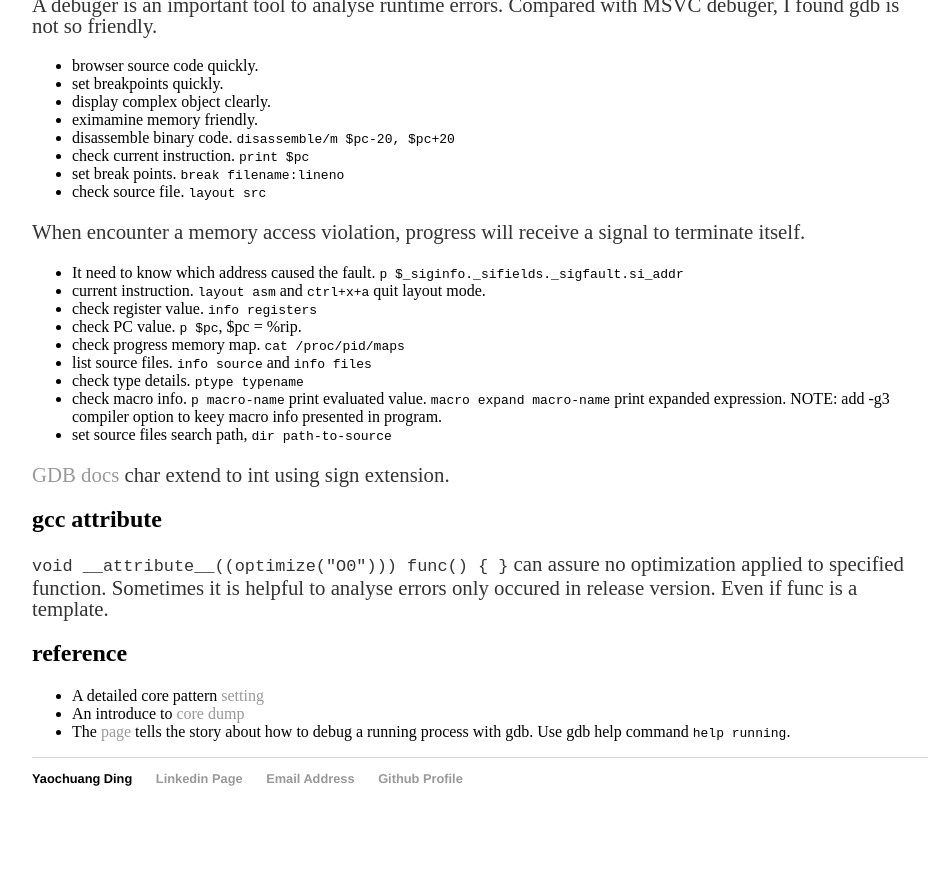
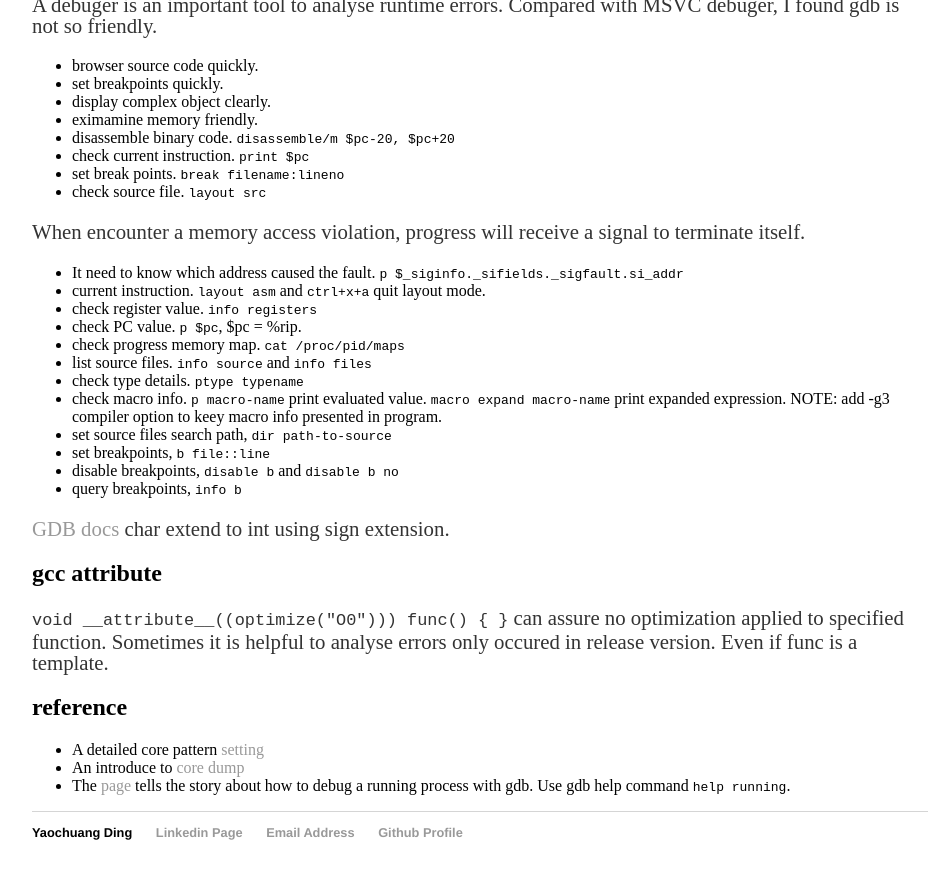
Before and after one commit to ychding11/ychding11.github.io, a Jekyll site: the page built from _posts/2015-03-12-Linux-Debug-summary.md, in a window 1280 px wide and 900 px high, scrolled down 1627 px. Shown: the top 879 px of the window, without its empty margins (160-1095 px from the left). Built offline with Jekyll 4.4.1, drawn with Linux system fonts in a browser that asks for light colours; before the commit the page ends 2473 px from its top, so only the background shows below that.

Commit message:
1. add gdb command

```diff
--- a/_posts/2015-03-12-Linux-Debug-summary.md
+++ b/_posts/2015-03-12-Linux-Debug-summary.md
@@ -114,6 +114,9 @@ terminate itself.
   NOTE: add -g3 compiler option to keey macro info presented
   in program.
 + set source files search path, `dir path-to-source`
++ set breakpoints, `b file::line`
++ disable breakpoints, `disable b` and `disable b no`
++ query breakpoints, `info b`
 
 [GDB docs](http://sourceware.org/gdb/current/onlinedocs/gdb/)
 char extend to int using sign extension.
```
